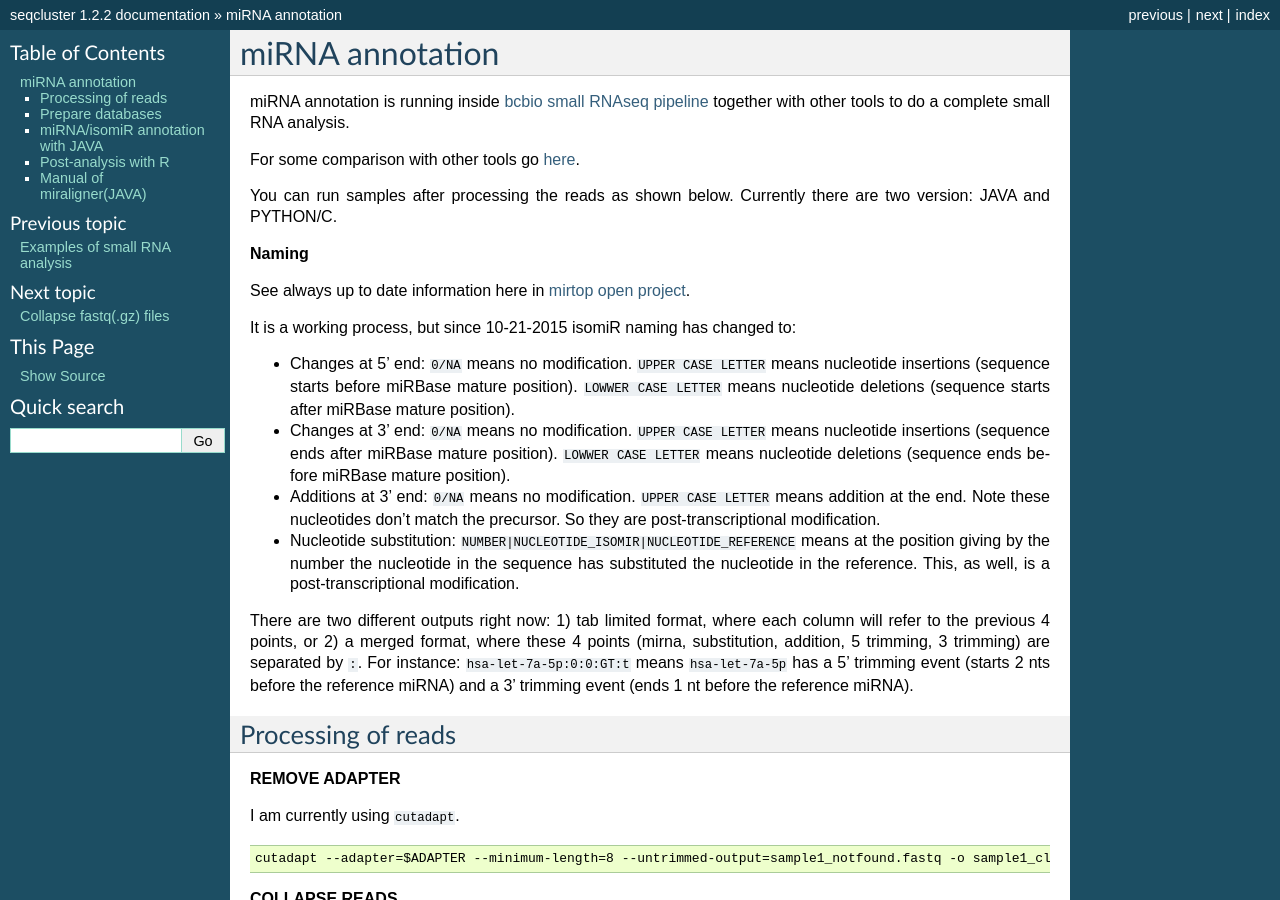
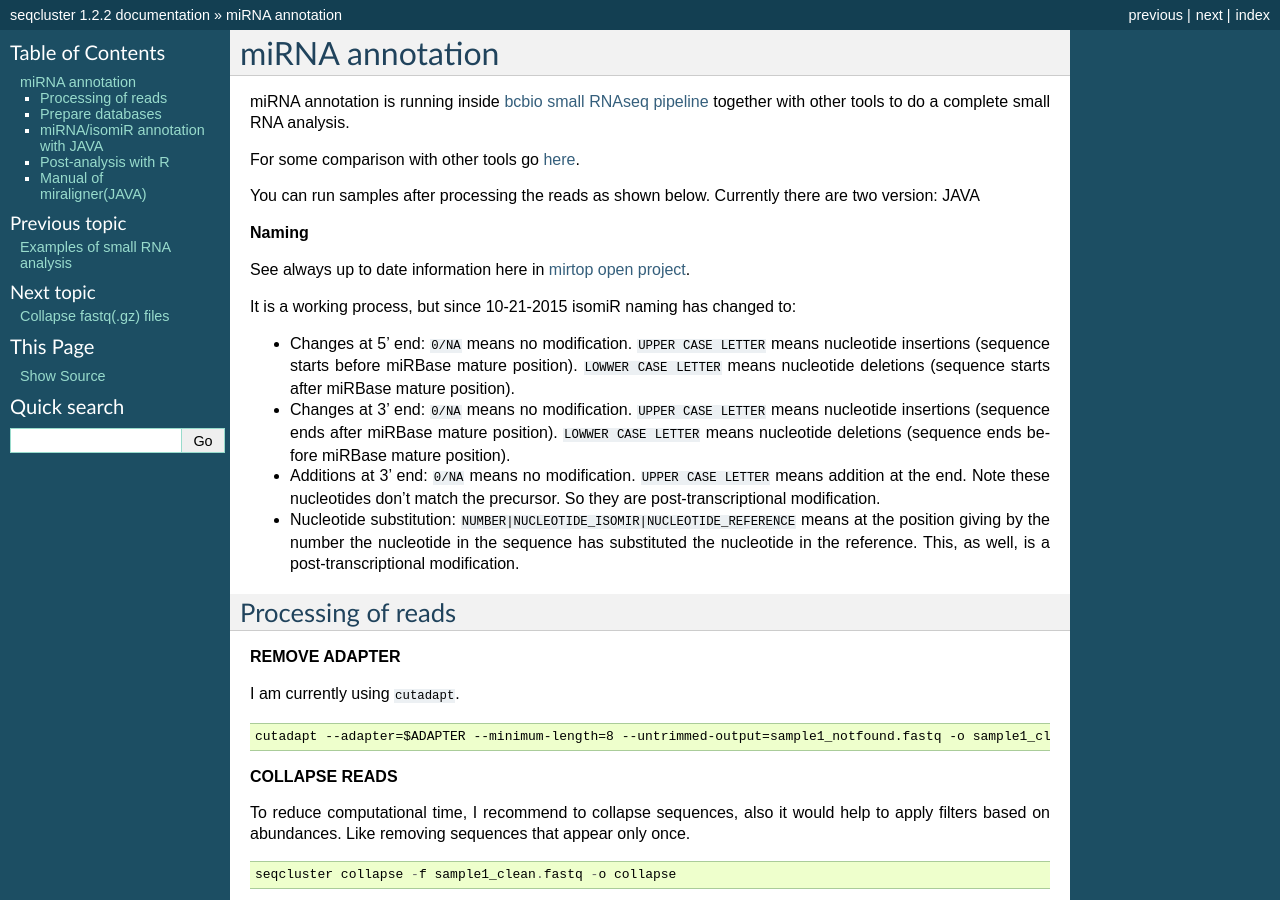
Before and after one commit to lpantano/seqcluster, a Sphinx documentation site: the page built from doc/source/mirna_annotation.rst, in a window 1280 px wide and 900 px high. Built offline with Sphinx 7.4.7, drawn with Linux system fonts in a browser that asks for light colours.

Commit message:
remove python code for miraligner integration

```diff
--- a/doc/source/mirna_annotation.rst
+++ b/doc/source/mirna_annotation.rst
@@ -11,7 +11,7 @@ small RNA analysis.
 For some comparison with other tools go `here <https://github.com/lpantano/mypubs/blob/master/mirna/mirannotation/stats.md>`_.
 
 You can run samples after processing the reads as shown below.
-Currently there are two version: JAVA and PYTHON/C.
+Currently there are two version: JAVA
 
 **Naming**
 
@@ -23,8 +23,6 @@ It is a working process, but since 10-21-2015 isomiR naming has changed to:
 * Changes at 3' end: ``0/NA`` means no modification. ``UPPER CASE LETTER`` means nucleotide insertions (sequence ends after miRBase mature position). ``LOWWER CASE LETTER`` means nucleotide deletions (sequence ends before miRBase mature position).
 * Additions at 3' end: ``0/NA`` means no modification. ``UPPER CASE LETTER`` means addition at the end. Note these nucleotides don't match the precursor. So they are post-transcriptional modification.
 * Nucleotide substitution: ``NUMBER|NUCLEOTIDE_ISOMIR|NUCLEOTIDE_REFERENCE`` means at the position giving by the number the nucleotide in the sequence has substituted the nucleotide in the reference. This, as well, is a post-transcriptional modification.
-
-There are two different outputs right now: 1) tab limited format, where each column will refer to the previous 4 points, or 2) a merged format, where these 4 points (mirna, substitution, addition, 5 trimming, 3 trimming) are separated by ``:``. For instance: ``hsa-let-7a-5p:0:0:GT:t`` means ``hsa-let-7a-5p`` has a 5' trimming event (starts 2 nts before the reference miRNA) and a 3' trimming event (ends 1 nt before the reference miRNA).
 
 Processing of reads
 -------------------
```
